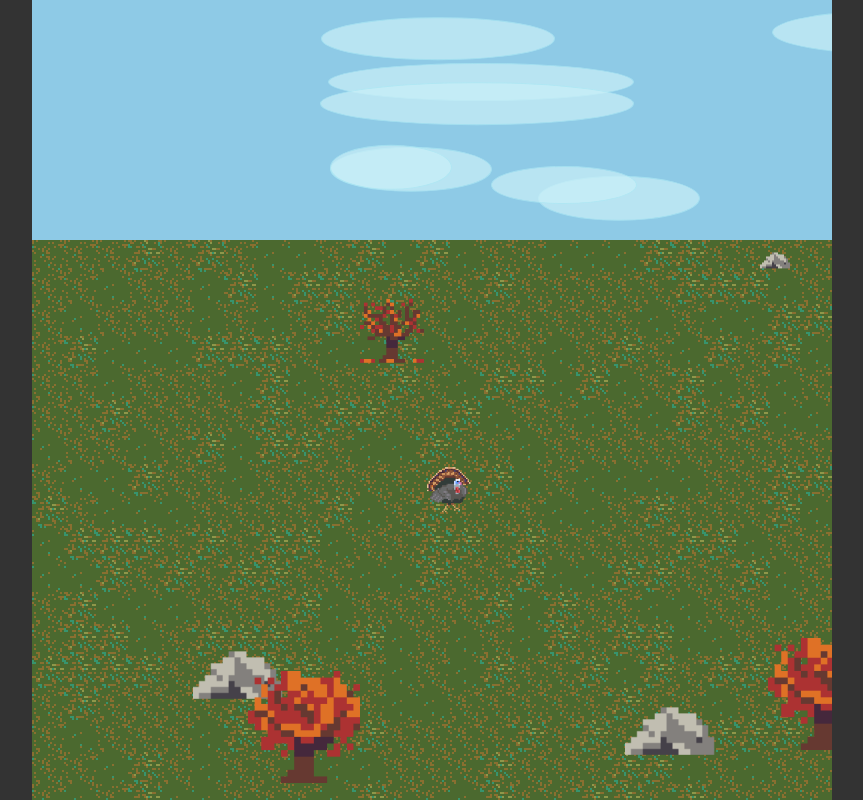
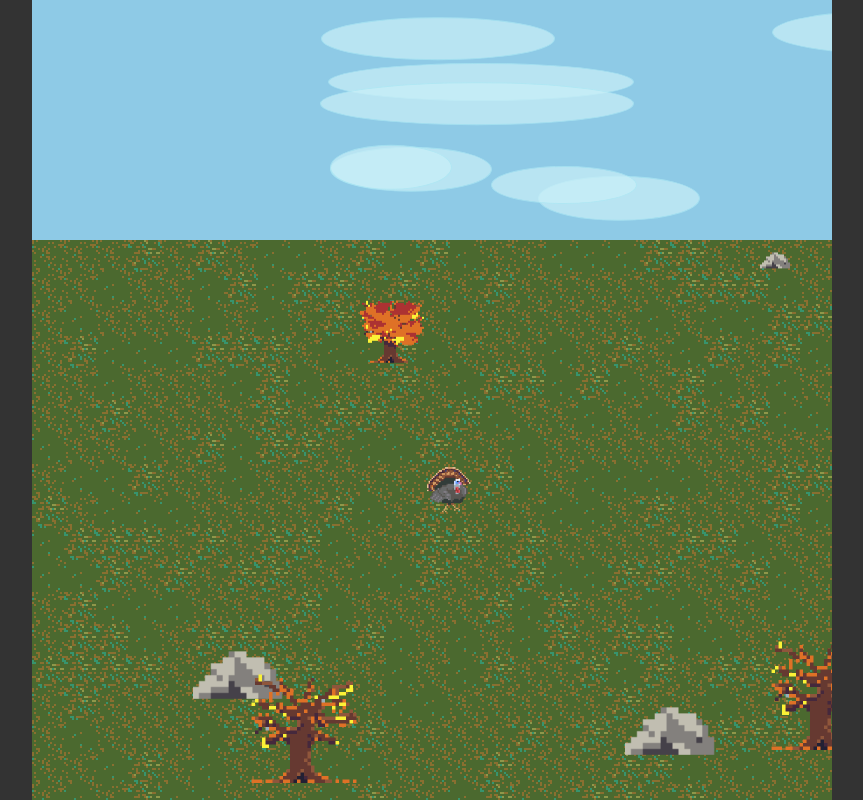
Before and after one commit to bobby-saul/turkey-hunt, a React app: page / in a window 1280 px wide. Shown: the whole page, without its empty margins (208-1071 px from the left). Built offline with nearby package versions, Linux system fonts and the light colour scheme.

Commit message:
Updated tree images

```diff
--- a/styles.css
+++ b/styles.css
@@ -130,10 +130,10 @@
     width: 14%;
 }
 .ground-asset-1 {
-    background-image: url('./images/tree.png');
+    background-image: url('./images/tree_fall.png');
 }
 .ground-asset-2 {
-    background-image: url('./images/tree2.png');
+    background-image: url('./images/tree_fall2.png');
 }
 .turkey-container {
     position: absolute;
```
Also changed, not shown: images/tree_fall.png (added), images/tree_fall2.png (added).
